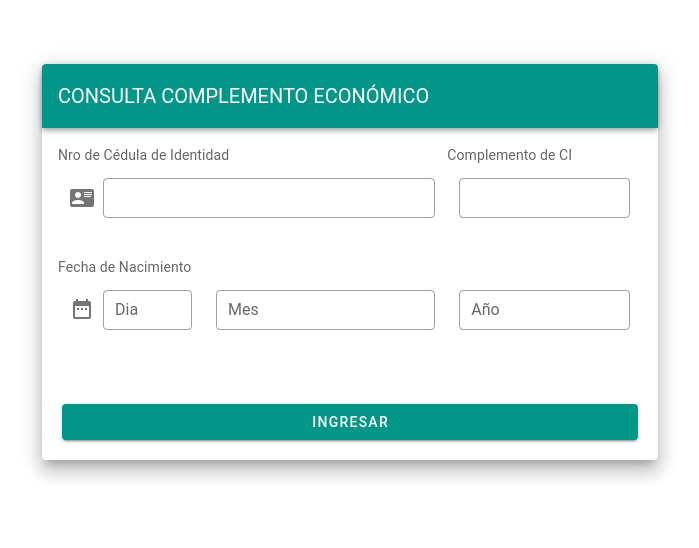
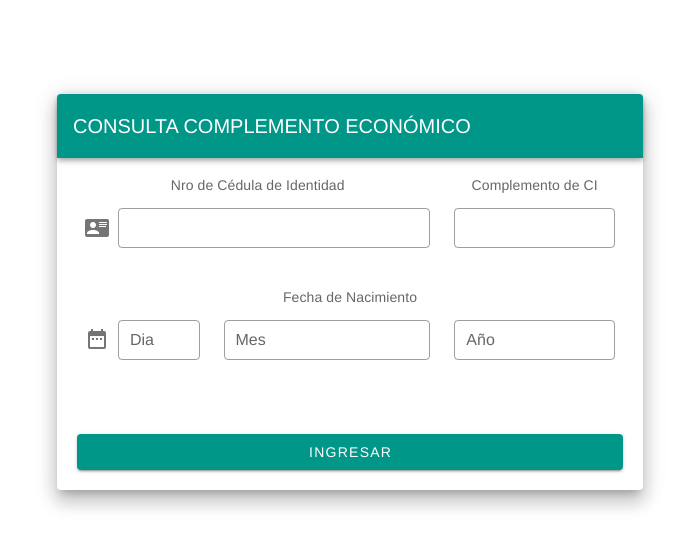
Before and after one commit to MUTUAL-DE-SERVICIOS-AL-POLICIA/SEG-BE, a Vue app: page / in a window 1280 px wide. Shown: the part 138-686 px from the top of the page, without its empty margins (290-989 px from the left). Built offline with nearby package versions, Linux system fonts and the light colour scheme; a small style sheet from the web is missing.

Commit message:
reinstalacion de vue router

```diff
--- a/package.json
+++ b/package.json
@@ -23,6 +23,7 @@
   "devDependencies": {
     "@vue/cli-plugin-babel": "~4.5.0",
     "@vue/cli-plugin-eslint": "~4.5.0",
+    "@vue/cli-plugin-router": "~4.5.0",
     "@vue/cli-service": "~4.5.0",
     "babel-eslint": "^10.1.0",
     "eslint": "^6.7.2",
--- a/src/App.vue
+++ b/src/App.vue
@@ -1,18 +1,41 @@
 <template>
- <div>
-    <Main />
- </div>
+  <div id="app">
+    <div id="nav">
+      <Main />
+    </div>
+    <router-view/>
+  </div>
 </template>
-
 <script>
 import Main from '@/components/main.vue'
+
 export default {
   components: {
     Main
-  }
+  },
 }
 </script>
 
-<style>
 
+<style lang="scss">
+#app {
+  font-family: Avenir, Helvetica, Arial, sans-serif;
+  -webkit-font-smoothing: antialiased;
+  -moz-osx-font-smoothing: grayscale;
+  text-align: center;
+  color: #2c3e50;
+}
+
+#nav {
+  padding: 30px;
+
+  a {
+    font-weight: bold;
+    color: #2c3e50;
+
+    &.router-link-exact-active {
+      color: #42b983;
+    }
+  }
+}
 </style>
--- a/src/components/main.vue
+++ b/src/components/main.vue
@@ -94,7 +94,7 @@
   },
   methods: {
     ingreso() {
-      this.$router.push("/");
+      this.$router.push("info");
     },
   },
 };
--- a/src/main.js
+++ b/src/main.js
@@ -3,10 +3,12 @@
 import vuetify from './plugins/vuetify'
 import 'roboto-fontface/css/roboto/roboto-fontface.css'
 import '@mdi/font/css/materialdesignicons.css'
+import router from './router'
 
 Vue.config.productionTip = false
 
 new Vue({
   vuetify,
+  router,
   render: h => h(App)
 }).$mount('#app')
--- /dev/null
+++ b/src/router/index.js
@@ -0,0 +1,44 @@
+import Vue from 'vue'
+import VueRouter from 'vue-router'
+//import Home from '../views/Home.vue'
+import Main from '@/components/main'
+import Info from '@/components/info'
+
+Vue.use(VueRouter)
+
+const routes = [
+/*  {
+    path: '/',
+    name: 'Home',
+    component: Home
+  },
+  {
+    path: '/about',
+    name: 'About',
+    // route level code-splitting
+    // this generates a separate chunk (about.[hash].js) for this route
+    // which is lazy-loaded when the route is visited.
+    component: () => import( //webpackChunkName: "about" // '../views/About.vue')
+  },
+  */
+  {
+    name: 'inicio',
+    path: '/inicio',
+    component: Main
+  }, {
+    path: '/info',
+    name: 'info',
+    component: Info,
+
+  }
+]
+
+
+
+const router = new VueRouter({
+  mode: 'history',
+  base: process.env.BASE_URL,
+  routes
+})
+
+export default router
--- /dev/null
+++ b/src/views/About.vue
@@ -0,0 +1,5 @@
+<template>
+  <div class="about">
+    <h1>This is an about page</h1>
+  </div>
+</template>
--- /dev/null
+++ b/src/views/Home.vue
@@ -0,0 +1,16 @@
+<template>
+  <div class="home">
+    <img alt="Vue logo" src="../assets/logo.png">
+
+  </div>
+</template>
+
+<script>
+// @ is an alias to /src
+export default {
+  name: 'Home',
+  components: {
+
+  }
+}
+</script>
```
Also changed, not shown: src/app.js (deleted, +0 -21 lines), 1 other file (tests, documents, lock files or other folders).
